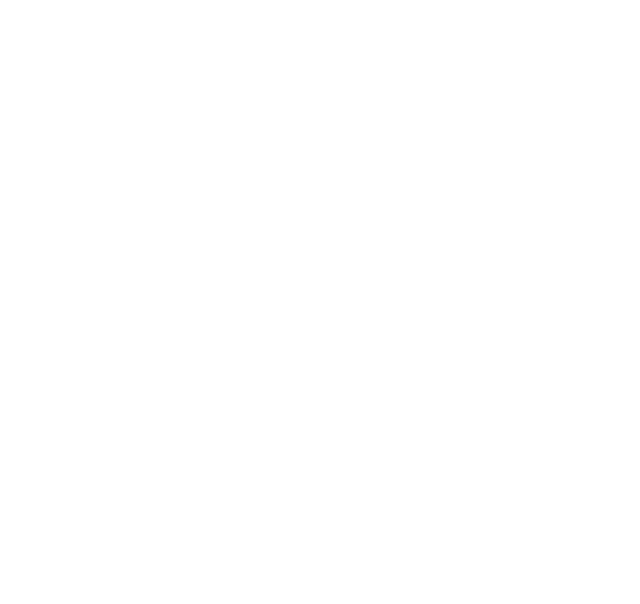
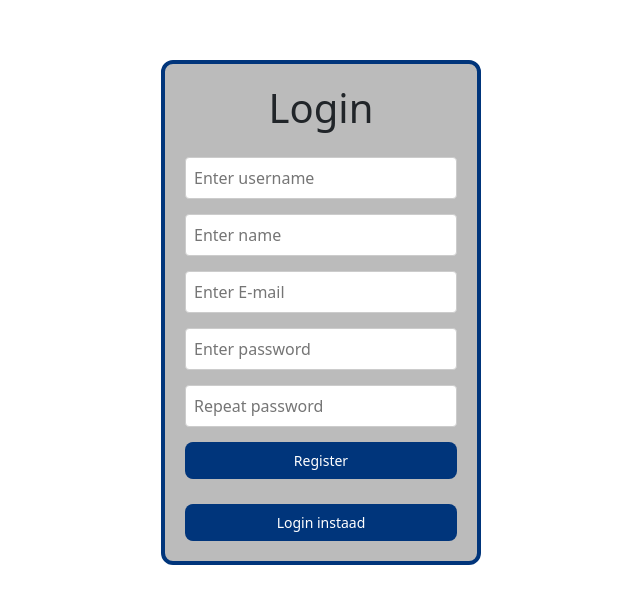
Before and after one commit to j0lev/swipeback-frontend, a React (Vite) app: page /register in a window 1280 px wide. Before the commit this address had no page. Shown: the part 184-788 px from the top of the page, without its empty margins (319-959 px from the left). Built offline with nearby package versions, Linux system fonts and the light colour scheme.

Commit message:
Adding register page

```diff
--- a/src/App.jsx
+++ b/src/App.jsx
@@ -6,18 +6,20 @@
 import NewCourse from "./routes/newCourses";
 import EditCourse from "./routes/editCourse";
 import FeedbackCode from "./routes/feedbackcode";
+import RegisterPage from "./routes/registerpage";
 
 
 function App() {
 
   return (<Routes>
       <Route path="/" element={<Landingpage/>}/>
+      <Route path="/register" element={<RegisterPage/>}/>
       <Route path="/fb" element={<FeedbackCode />}/>
       <Route path="/fb/:fbnr" element={<Feedback />}/>
+      <Route path="/fb/:fbnr/swipe" element={<SwipePage />} />
       <Route path="/doz" element={<Dozentpage/>}/>
       <Route path="/doz/newCourse" element={<NewCourse/>}/>
       <Route path="/doz/edit/:fbnr" element={<EditCourse/>}/>
-      <Route path="/fb/:fbnr/swipe" element={<SwipePage />} />
     </Routes>)
 }
 
--- /dev/null
+++ b/src/requests/requestRegister.jsx
@@ -0,0 +1,29 @@
+function RequestRegister(usrname, passwd, fullname, mail, onGetResult) {
+    let data = {
+        username: usrname,
+        email: mail,
+        full_name: fullname,
+        disabled: false,
+        plain_password: passwd
+    };
+    var http = new XMLHttpRequest();
+    const link = "https://swipeback-backend.onrender.com/users";
+
+    http.open('POST', link, true);
+    http.setRequestHeader('Content-type', 'application/json');
+    http.onload = function () {
+        // do something to response
+        console.log(this.responseText);
+        let result = JSON.parse(this.responseText);
+        onGetResult(result);
+
+    };
+    console.log(data);
+    http.send(JSON.stringify(data));
+
+
+
+}
+
+
+export default RequestRegister;
--- a/src/routes/landigpage.jsx
+++ b/src/routes/landigpage.jsx
@@ -8,6 +8,9 @@
 
   const goToFeedback = () => {
     navigate("/fb");
+  };
+  const goToRegister = () => {
+    navigate("/register");
   };
   const goProfPage = () => {
 
@@ -76,6 +79,13 @@
           Log in as professor
         </button>
         <button
+          onClick={goToRegister}
+          className='btn-universal'
+          style={{ width: '100%', marginTop: '10px' }}
+        >
+          Create account
+        </button>
+        <button
           onClick={goToFeedback}
           className='btn-universal'
           style={{ width: '100%', marginTop: '10px' }}
--- /dev/null
+++ b/src/routes/registerpage.jsx
@@ -0,0 +1,141 @@
+
+//my own imports
+import { useNavigate } from "react-router-dom";
+import RequestRegister from "../requests/requestRegister";
+import RequestLogin from "../requests/requestLogin";
+
+
+function RegisterPage() {
+    const navigate = useNavigate();
+
+    const goToLandingPage = () => {
+        navigate("/");
+    }
+
+    const goProfPage = () => {
+
+
+        navigate("/doz");
+    };
+    let onComputeResluts = (result) => {
+
+        if ("access_token" in result) {
+            goProfPage();
+        } else {
+            if ("detail" in result) {
+                document.getElementById("errMessage").innerText ="The repeated Password dosn't equal the entered Password";
+                document.getElementById("errMessage").style.display = "block";
+            }
+        }
+    }
+
+    let onComputeRegisterResluts = (result) => {
+
+        if ("username" in result) {
+            RequestLogin(document.getElementById("username").value,document.getElementById("pwd").value,onComputeResluts);
+        } else {
+            if ("detail" in result) {
+                document.getElementById("errMessage").innerText = result.detail;
+                document.getElementById("errMessage").style.display = "block";
+            } else {
+                document.getElementById("errMessage").innerText = "an unknown error accured";
+                document.getElementById("errMessage").style.display = "block";
+            }
+        }
+    }
+
+    let onClickLogin = () => {
+        if (document.getElementById("pwd").value == document.getElementById("repeatpwd").value) {
+            RequestRegister(
+                document.getElementById("username").value,
+                document.getElementById("pwd").value,
+                document.getElementById("fullname").value,
+                document.getElementById("mail").value,
+                onComputeRegisterResluts);
+        } else {
+            document.getElementById("errMessage").innerText = "The repeated Password dosn't equal the entered Password";
+            document.getElementById("errMessage").style.display = "block";
+        }
+    }
+
+
+
+
+    return (
+        /* as im incredibly smart, ive decided to split centering and containers, so that both are reusable */
+        /* +: both are reusable, but -: i need to wrap everything in both */
+        /* follow for more questionable design choices */
+        <div className="page-center-container">
+            <div className="container-box" style={{
+                display: 'flex',
+                flexDirection: 'column', // Stacks inputs and buttons vertically
+                gap: '15px',
+                width: '320px',          // Fixed width looks better for login cards
+                alignItems: 'center'
+            }}>
+                <h1 style={{ marginBottom: '10px' }}>Login</h1>
+
+                {/* Username Input */}
+                <input
+                    type="text"
+                    id='username'
+                    placeholder="Enter username"
+                    className="input-field"
+                    style={{ width: '100%', boxSizing: 'border-box' }}
+                />
+                <input
+                    type="text"
+                    id='fullname'
+                    placeholder="Enter name"
+                    className="input-field"
+                    style={{ width: '100%', boxSizing: 'border-box' }}
+                />
+                <input
+                    type="email"
+                    id='mail'
+                    placeholder="Enter E-mail"
+                    className="input-field"
+                    style={{ width: '100%', boxSizing: 'border-box' }}
+                />
+                {/* Password Input */}
+                <input
+                    type="password"
+                    id='pwd'
+                    placeholder="Enter password"
+                    className="input-field"
+                    style={{ width: '100%', boxSizing: 'border-box' }}
+                />
+                <input
+                    type="password"
+                    id='repeatpwd'
+                    placeholder="Repeat password"
+                    className="input-field"
+                    style={{ width: '100%', boxSizing: 'border-box' }}
+                />
+
+                {/* Login Buttons */}
+                <div id='errMessage' class="alert alert-danger" style={{ display: "none" }} role="alert">
+
+                </div>
+                <button
+                    onClick={onClickLogin}
+                    className='btn-universal'
+                    style={{ width: '100%' }}
+                >
+                    Register
+                </button>
+                <button
+                    onClick={goToLandingPage}
+                    className='btn-universal'
+                    style={{ width: '100%', marginTop: '10px' }}
+                >
+                    Login instaad
+                </button>
+
+
+            </div>
+        </div>
+    );
+}
+
+export default RegisterPage
```
